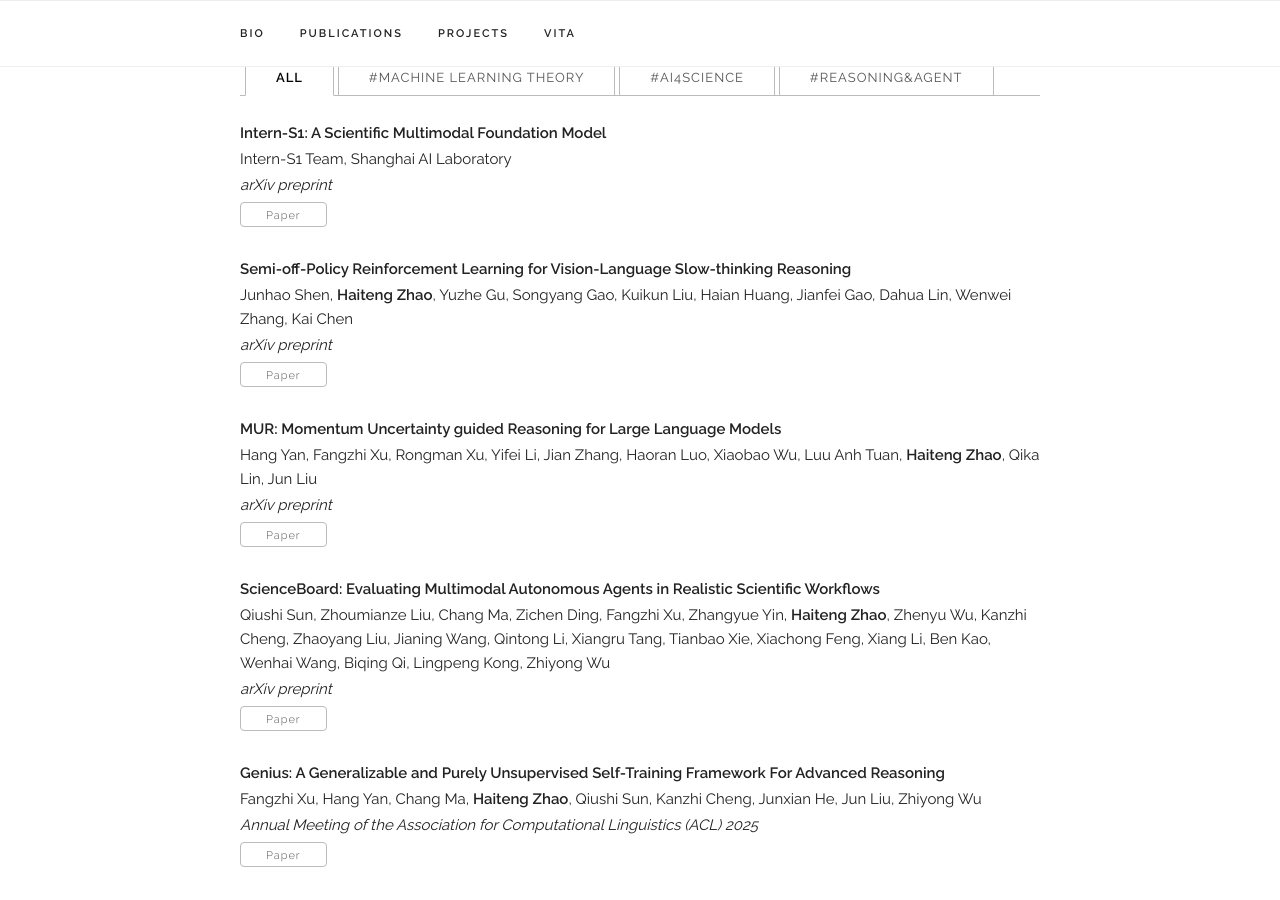
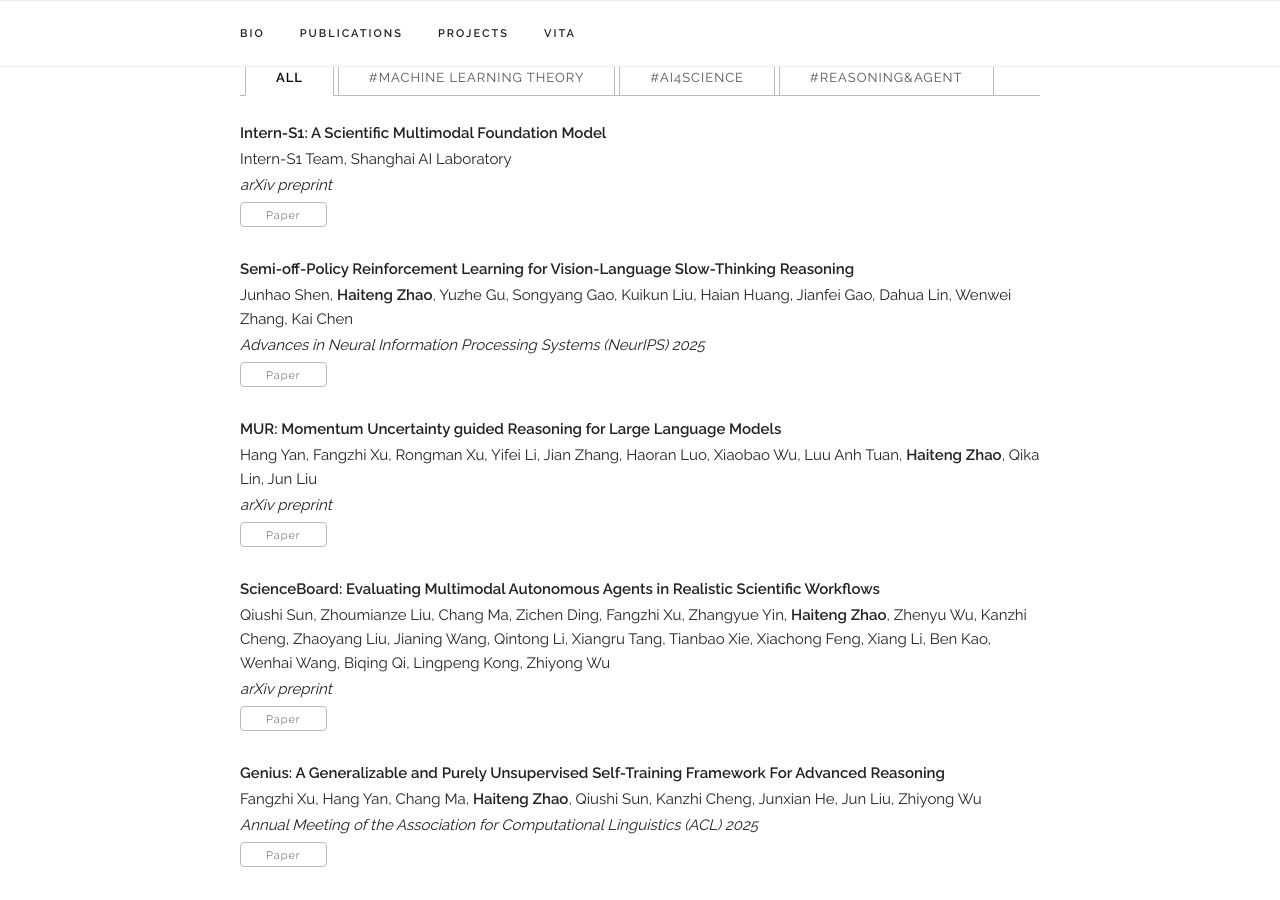
Before and after one commit to zhao-ht/haitengzhao, a Jekyll site: the page built from index.html, in a window 1280 px wide and 900 px high, scrolled down 1243 px. Built offline with Jekyll 4.4.1, drawn with Linux system fonts in a browser that asks for light colours; some web fonts are replaced.

Commit message:
Update publications.yaml

```diff
--- a/_data/publications.yaml
+++ b/_data/publications.yaml
@@ -6,9 +6,9 @@ papers:
     ai4science: y
     agent: n
 
-  - title: "Semi-off-Policy Reinforcement Learning for Vision-Language Slow-thinking Reasoning"
+  - title: "Semi-off-Policy Reinforcement Learning for Vision-Language Slow-Thinking Reasoning"
     authors: "Junhao Shen, <b>Haiteng Zhao</b>, Yuzhe Gu, Songyang Gao, Kuikun Liu, Haian Huang, Jianfei Gao, Dahua Lin, Wenwei Zhang, Kai Chen"
-    venue: "arXiv preprint"
+    venue: "Advances in Neural Information Processing Systems (NeurIPS) 2025"
     paper_pdf: "https://arxiv.org/pdf/2507.16814"
     ai4science: n
     agent: y
```
